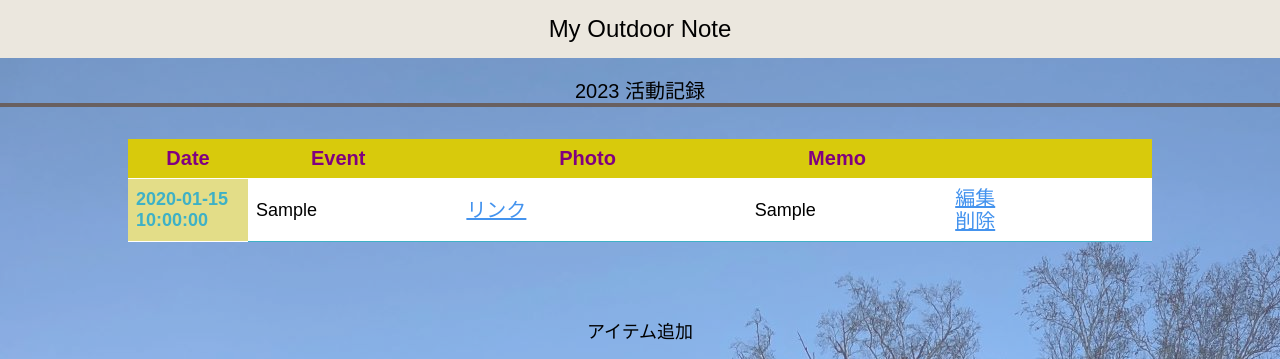
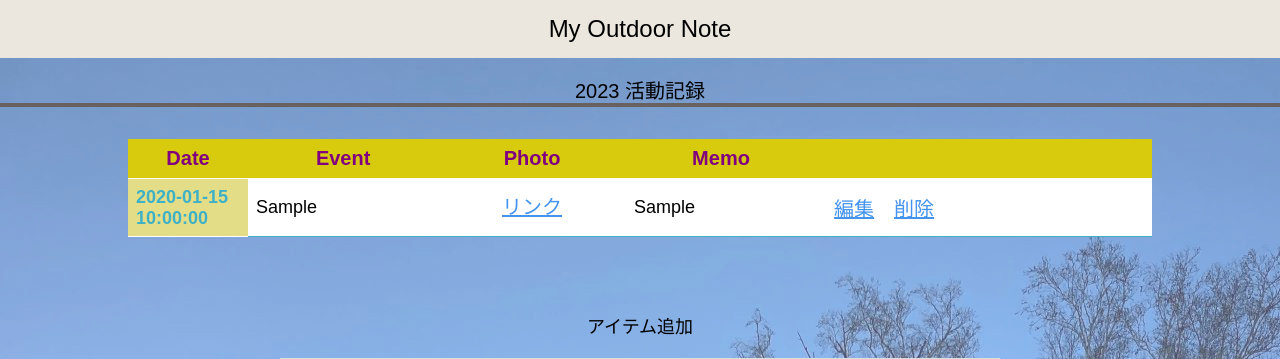
Before and after one commit to HajimeFuji/My_Outdoor_Note, a Flask app: page /list in a window 1280 px wide. Shown: the top 359 px of the page. Run offline with Flask 2, Linux system fonts and the light colour scheme; tables that the repository leaves empty or names only in its code hold one stand-in row (values such as "Sample post"); some libraries are stand-ins or nearby versions.

Commit message:
レイアウト微調整

```diff
--- a/static/css/style.css
+++ b/static/css/style.css
@@ -89,12 +89,12 @@ h3 {
 }
 
 .link {
-    width: 120px;
+    /* width: 120px; */
     text-align: center;
 }
 @media screen and (max-width: 768px) {
     .link {
-        width: inherit;
+        /* width: inherit; */
         text-align: left;
         padding-left: 80px;
     }
@@ -279,7 +279,10 @@ input[type=checkbox] {
 /* ---------------- */
 .btn_top  {
     text-align: center;
-    width: 80px;
+    width: 120px;
+    display: flex;
+    align-items: center;
+    justify-content: space-around;
 }
 @media screen and (max-width: 768px) {
     .btn_top {
```
